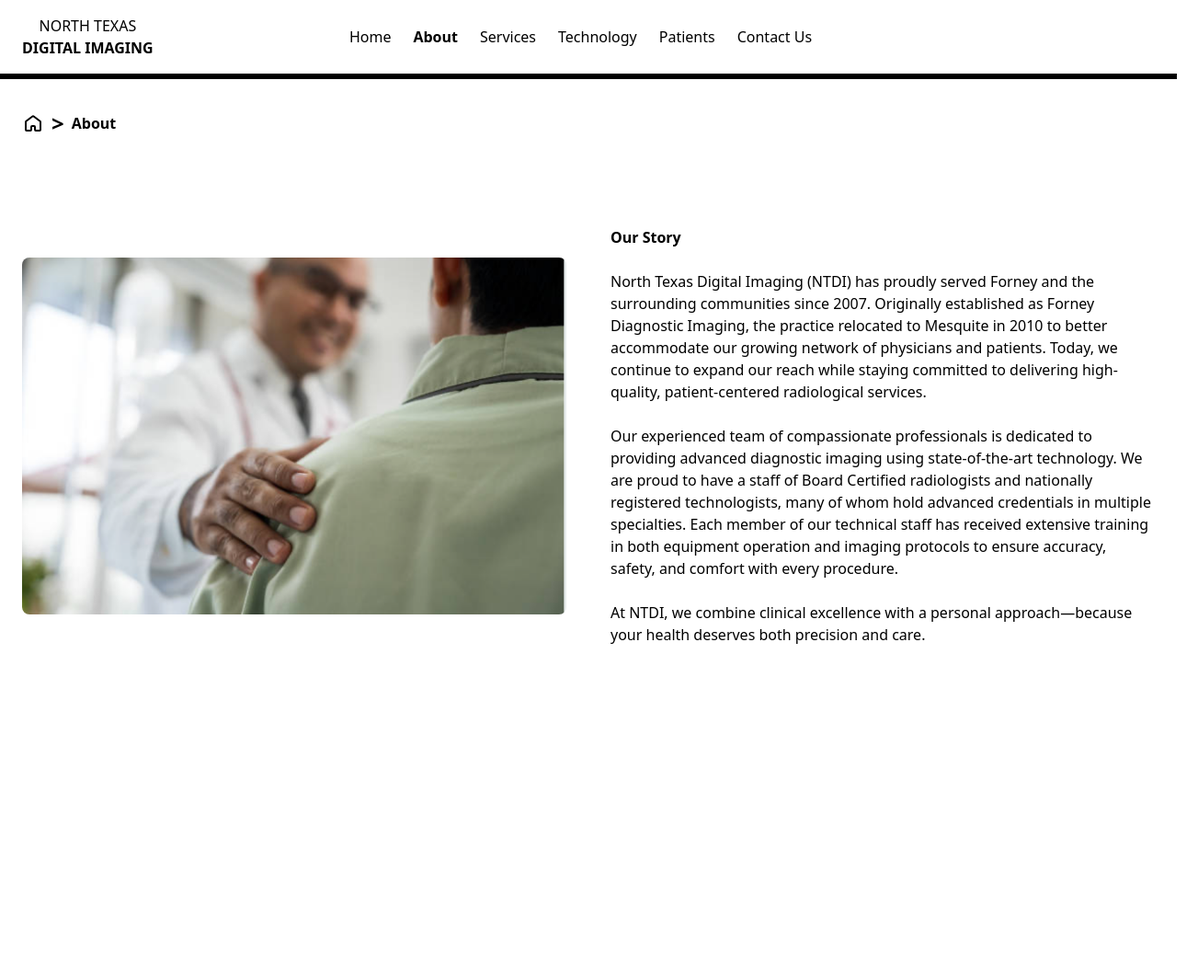
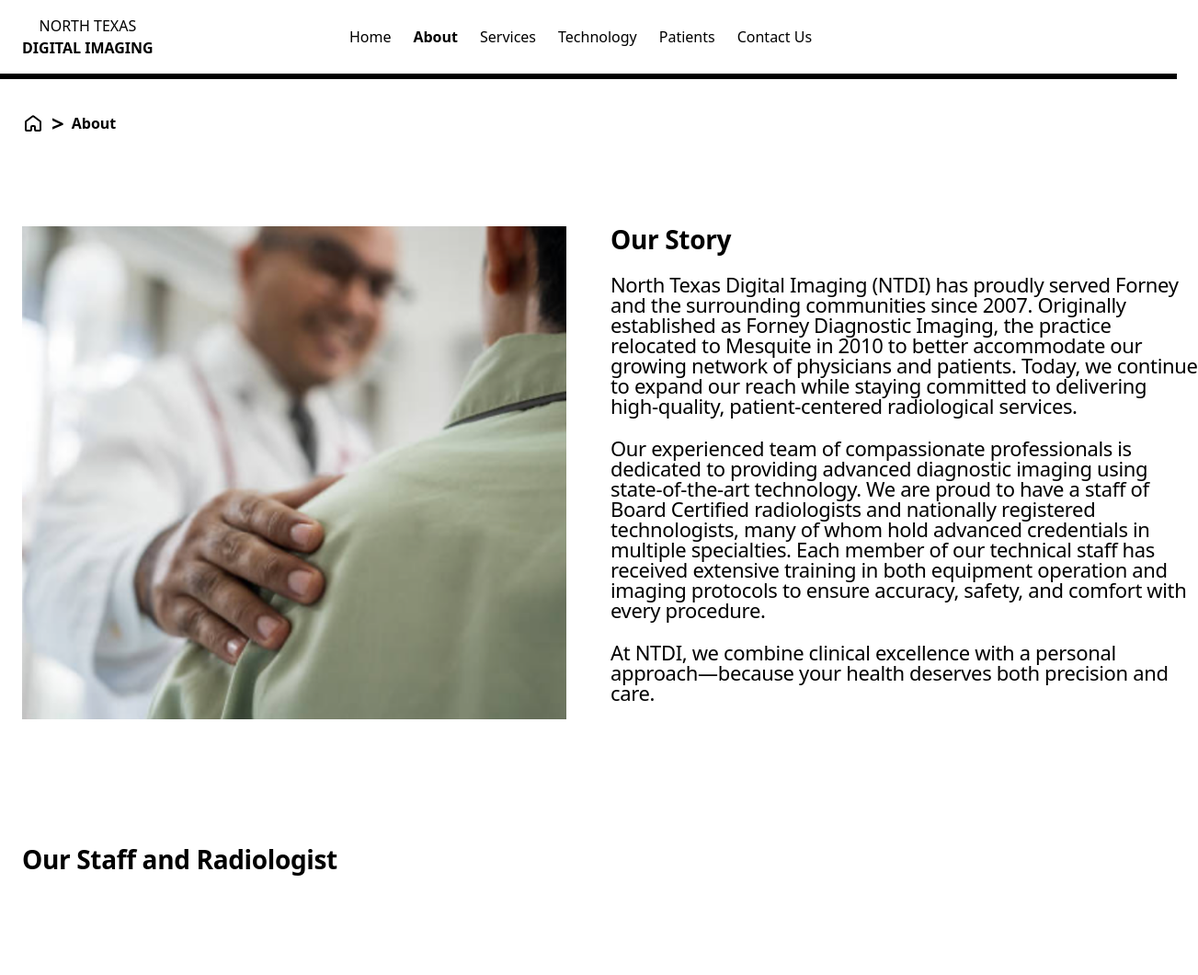
Before and after one commit to MrOliverW/TTB-WTV-Website-Revamp-Project, a plain HTML site: page about.html in a window 1280 px wide. Shown: the whole page at 92% size, 1303 px wide, since content can reach past the window. Before the commit the page ends 800 px from the top, so only its background shows below. Drawn offline with nearby package versions, Linux system fonts and the light colour scheme.

Commit message:
Update about us page with some fix on the style

```diff
--- a/about.html
+++ b/about.html
@@ -73,27 +73,35 @@
     <!-- Hero Section - Our Story -->
 <section class="bg-softgrey py-16">
     <div class="max-w-7xl mx-auto px-6">
-        <div class="grid md:grid-cols-2 gap-12 items-center">
+        <div class="grid md:grid-cols-2 gap-12 items-start">
             <!-- Left side - Image -->
             <div>
-                <img src="images/pic1abt.png" alt="Doctor consulting with patient" class="w-full h-auto object-cover rounded-lg">
+                <img src="images/pic1abt.png" alt="Doctor consulting with patient" style="width: 663px; height: 536px;" class="object-cover">
             </div>
 
             <!-- Right side - Text content -->
             <div>
-                <h1 class="text-headings font-bold text-black mb-6">Our Story</h1>
-                <p class="text-body1 text-black mb-6">
+                <h1 class="font-roboto font-bold text-black mb-6" style="font-size: 28px; line-height: 100%; letter-spacing: -0.35px;">Our Story</h1>
+                <div style="width: 639px; height: 494px;">
+                    <p class="font-roboto text-black mb-6" style="font-size: 22px; line-height: 100%; letter-spacing: -0.35px; font-weight: 400;">
                         North Texas Digital Imaging (NTDI) has proudly served Forney and the surrounding communities since 2007. Originally established as Forney Diagnostic Imaging, the practice relocated to Mesquite in 2010 to better accommodate our growing network of physicians and patients. Today, we continue to expand our reach while staying committed to delivering high-quality, patient-centered radiological services.
                     </p>
-                <p class="text-body1 text-black mb-6">
+                    <p class="font-roboto text-black mb-6" style="font-size: 22px; line-height: 100%; letter-spacing: -0.35px; font-weight: 400;">
                         Our experienced team of compassionate professionals is dedicated to providing advanced diagnostic imaging using state-of-the-art technology. We are proud to have a staff of Board Certified radiologists and nationally registered technologists, many of whom hold advanced credentials in multiple specialties. Each member of our technical staff has received extensive training in both equipment operation and imaging protocols to ensure accuracy, safety, and comfort with every procedure.
                     </p>
-                <p class="text-body1 text-black">
+                    <p class="font-roboto text-black" style="font-size: 22px; line-height: 100%; letter-spacing: -0.35px; font-weight: 400;">
                         At NTDI, we combine clinical excellence with a personal approach—because your health deserves both precision and care.
                     </p>
                 </div>
             </div>
         </div>
+    </div>
+</section>
+<!-- Our Staff and Radiologists Section -->
+<section class="py-16 bg-white">
+    <div class="max-w-7xl mx-auto px-6">
+        <h2 class="font-roboto font-bold text-black text-left mb-12" style="font-size: 28px; line-height: 100%; letter-spacing: -0.35px;">Our Staff and Radiologist</h2>
+
 </section>
 </body>
 </html>
```
Lines whose indentation alone changed are shown as unchanged.
